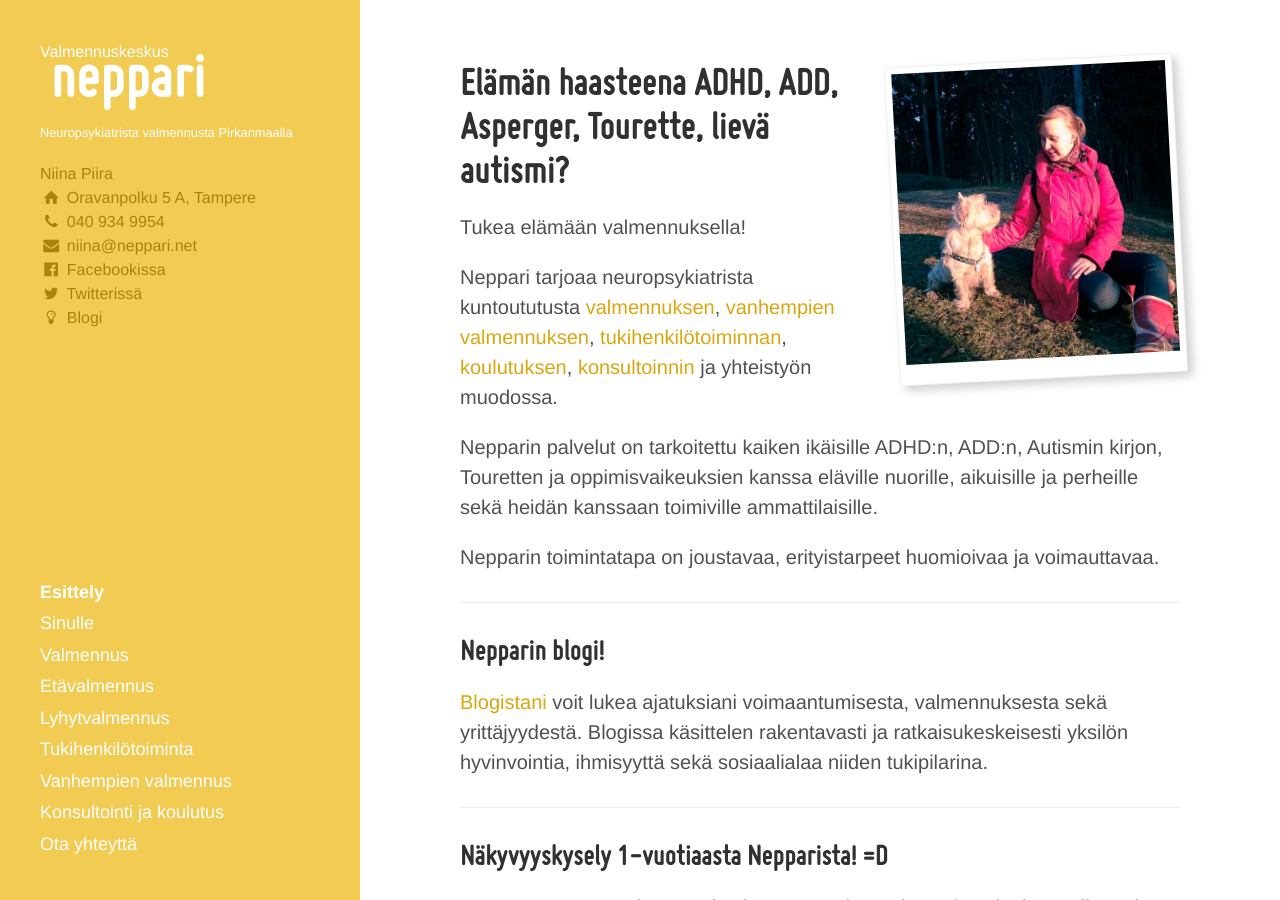
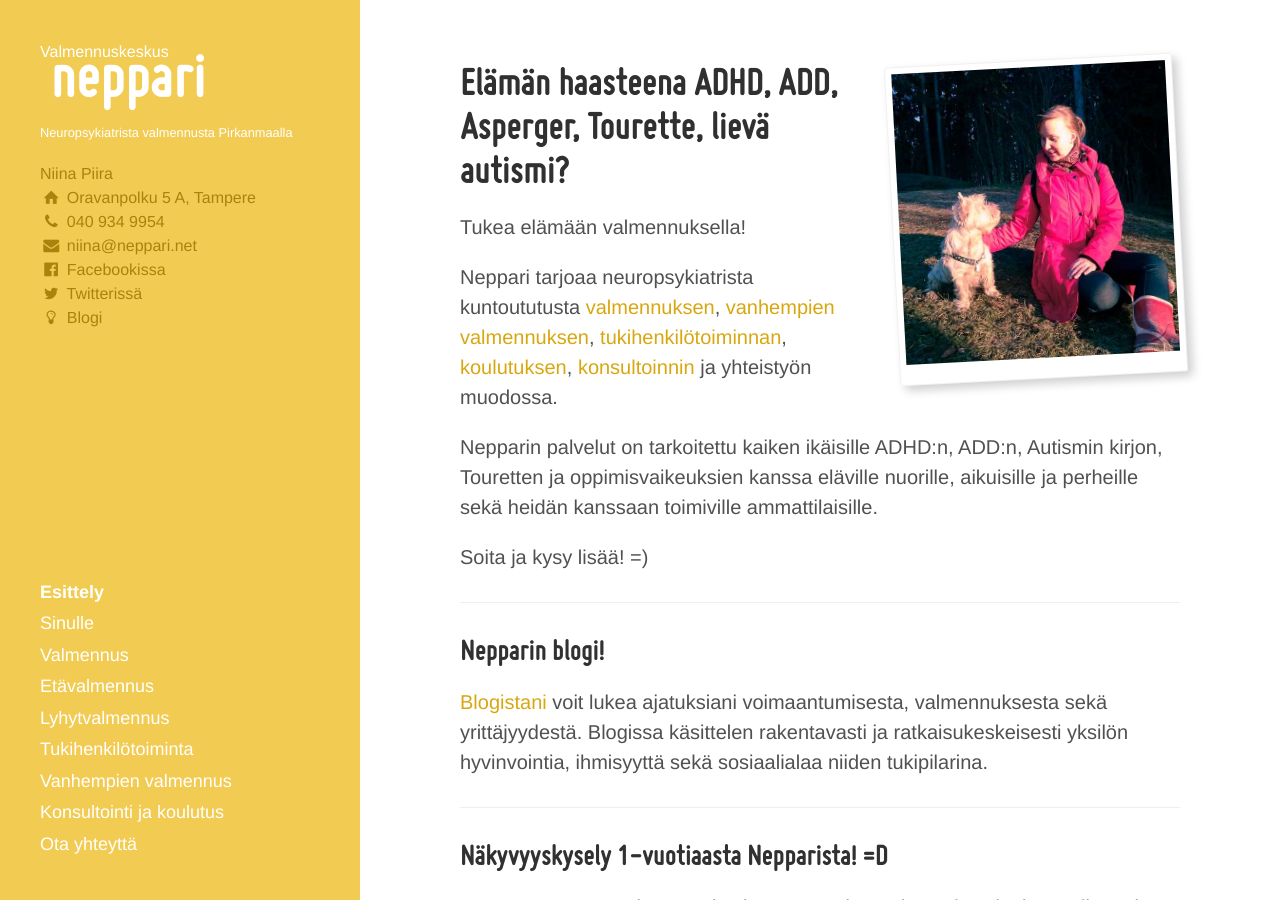
Before and after one commit to niinapiira/neppari.net, a Jekyll site: the page built from index.md, in a window 1280 px wide and 900 px high. Built offline with Jekyll 4.4.1, drawn with Linux system fonts in a browser that asks for light colours.

Commit message:
Updated index.md

```diff
--- a/index.md
+++ b/index.md
@@ -24,7 +24,7 @@ Neppari tarjoaa neuropsykiatrista kuntoututusta [valmennuksen](/valmennus), [van
 
 Nepparin palvelut on tarkoitettu kaiken ikäisille ADHD:n, ADD:n, Autismin kirjon, Touretten ja oppimisvaikeuksien kanssa eläville nuorille, aikuisille ja perheille sekä heidän kanssaan toimiville ammattilaisille.
 
-Nepparin toimintatapa on joustavaa, erityistarpeet huomioivaa ja voimauttavaa.
+Soita ja kysy lisää! =)
 
 ___
 
```
